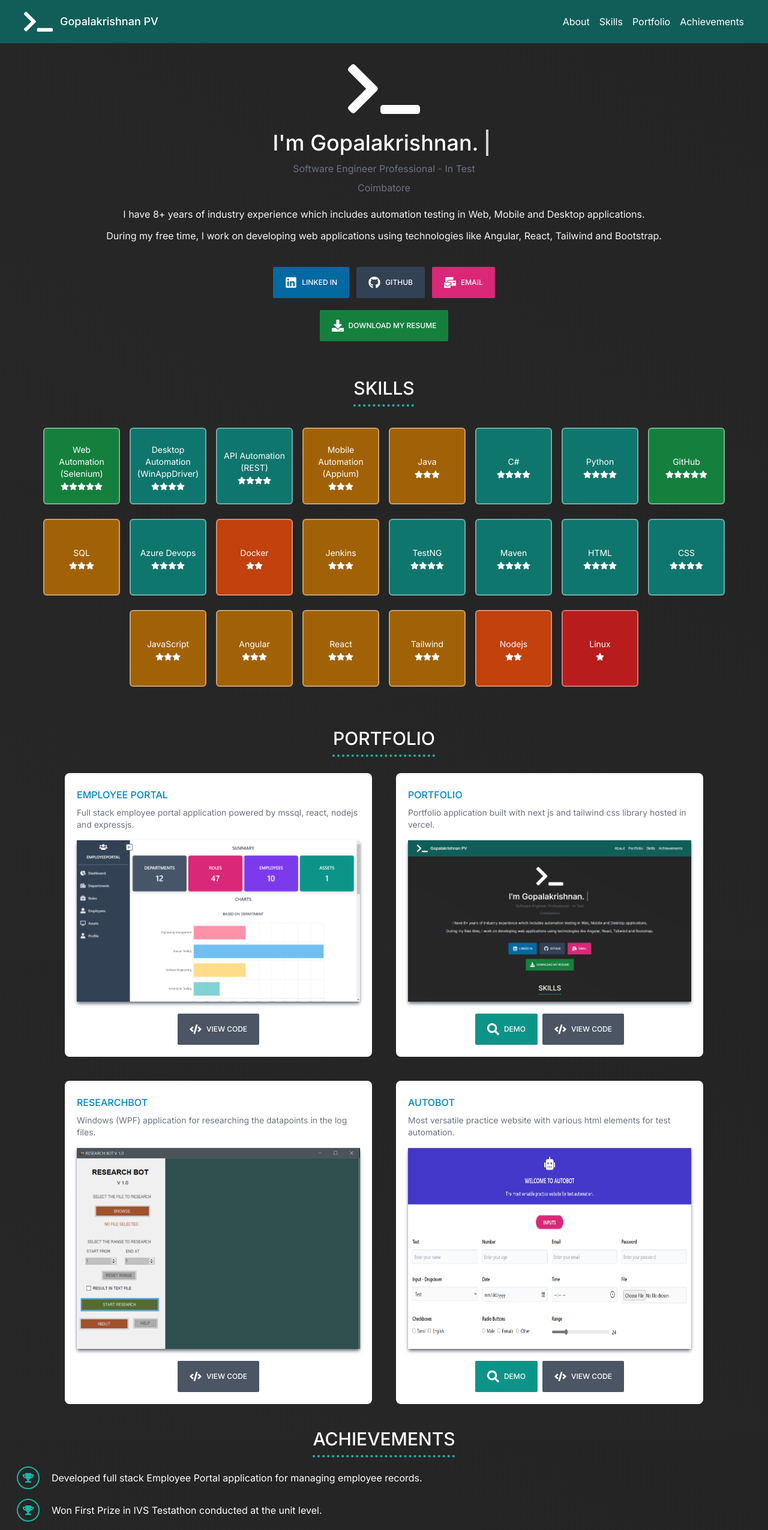
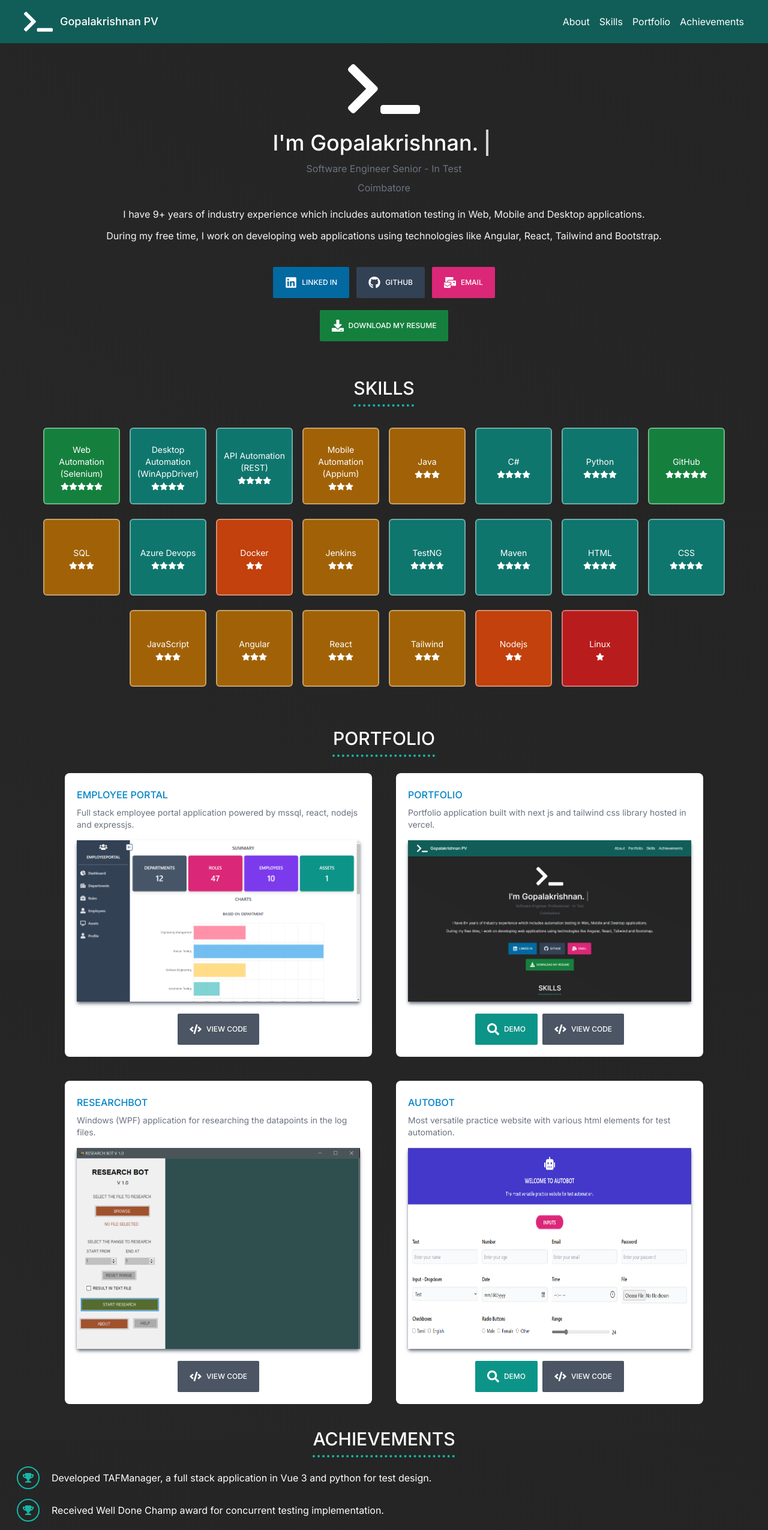
Before and after one commit to gktomic/gopalakrishnan, a Next.js app: page / in a window 1280 px wide. Shown: the top 2551 px of the page at 60% size. Built offline with nearby package versions, Linux system fonts and the light colour scheme.

Commit message:
Resume, Achievements and About section updated

```diff
--- a/app/components/About.tsx
+++ b/app/components/About.tsx
@@ -6,28 +6,28 @@ export function About() {
         <FaTerminal className="text-8xl text-white w-full" />
         <div className="flex flex-col items-center justify-center pt-5">
             <h1 className="text-4xl text-white pr-3 font-medium">I&apos;m Gopalakrishnan.<span className="uppercase animate-typing overflow-hidden whitespace-nowrap border-r-4 border-r-white pr-3 text-4xl text-white leading-tight"></span></h1>
-            <h3 className="text-md mt-2 text-gray-500">Software Engineer Professional - In Test</h3>
+            <h3 className="text-md mt-2 text-gray-500">Software Engineer Senior - In Test</h3>
             <h3 className="text-md mt-2 text-gray-500">Coimbatore</h3>
         </div>
 
         <div className="mt-5">
-            <p className="text-md text-gray-100">I have 8+ years of industry experience which includes automation testing in Web, Mobile and Desktop applications. </p>
+            <p className="text-md text-gray-100">I have 9+ years of industry experience which includes automation testing in Web, Mobile and Desktop applications. </p>
             <p className="mt-3 text-md text-gray-100">During my free time, I work on developing web applications using technologies like Angular, React, Tailwind and Bootstrap.</p>
         </div>
         <div className="w-full flex flex-wrap align-items justify-center pt-10 gap-3">
-            <a href="https://www.linkedin.com/in/gopalakrishnanpv/" target={"_blank"}>
+            <a href="https://www.linkedin.com/in/gktalkz" target={"_blank"}>
                 <Button
                     bgcolor='bg-sky-700'
                     icon={<FaLinkedin />}
                     text={'Linked In'} />
             </a>
-            <a href="https://github.com/gopalakrishnanpv" target={"_blank"}>
+            <a href="https://github.com/gkcodez" target={"_blank"}>
                 <Button
                     bgcolor='bg-slate-700'
                     icon={<FaGithub />}
                     text={'GitHub'} />
             </a>
-            <a href="mailto:gopalakrishnan1505@gmail.com" target={"_blank"}>
+            <a href="mailto:gopalakrishnan.work@gmail.com" target={"_blank"}>
                 <Button
                     bgcolor='bg-pink-600'
                     icon={<FaMailBulk />}
--- a/app/components/Achievements.tsx
+++ b/app/components/Achievements.tsx
@@ -5,6 +5,8 @@ export function Achievements() {
     return <div id="achievementsSection">
         <h1 className="mt-10 text-3xl font-medium uppercase text-white text-center underline underline-offset-[16px] decoration-4 decoration-dotted decoration-teal-500">Achievements</h1>
         <ul className="mt-5 text-white">
+            <Achievement description="Developed TAFManager, a full stack application in Vue 3 and python for test design." />
+            <Achievement description="Received Well Done Champ award for concurrent testing implementation." />
             <Achievement description="Developed full stack Employee Portal application for managing employee records." />
             <Achievement description="Won First Prize in IVS Testathon conducted at the unit level." />
             <Achievement description="Received Finastra Star Award in the Take Ownership Category." />
@@ -15,13 +17,5 @@ export function Achievements() {
             <Achievement description="Developed Research BOT for automating data point research activities." />
             <Achievement description="Developed BuildBOT for automating daily build updates." />
         </ul>
-
-
-
-
-
-
-
-
     </div>
 }
```
Also changed, not shown: 1 other file (tests, documents, lock files or other folders).
